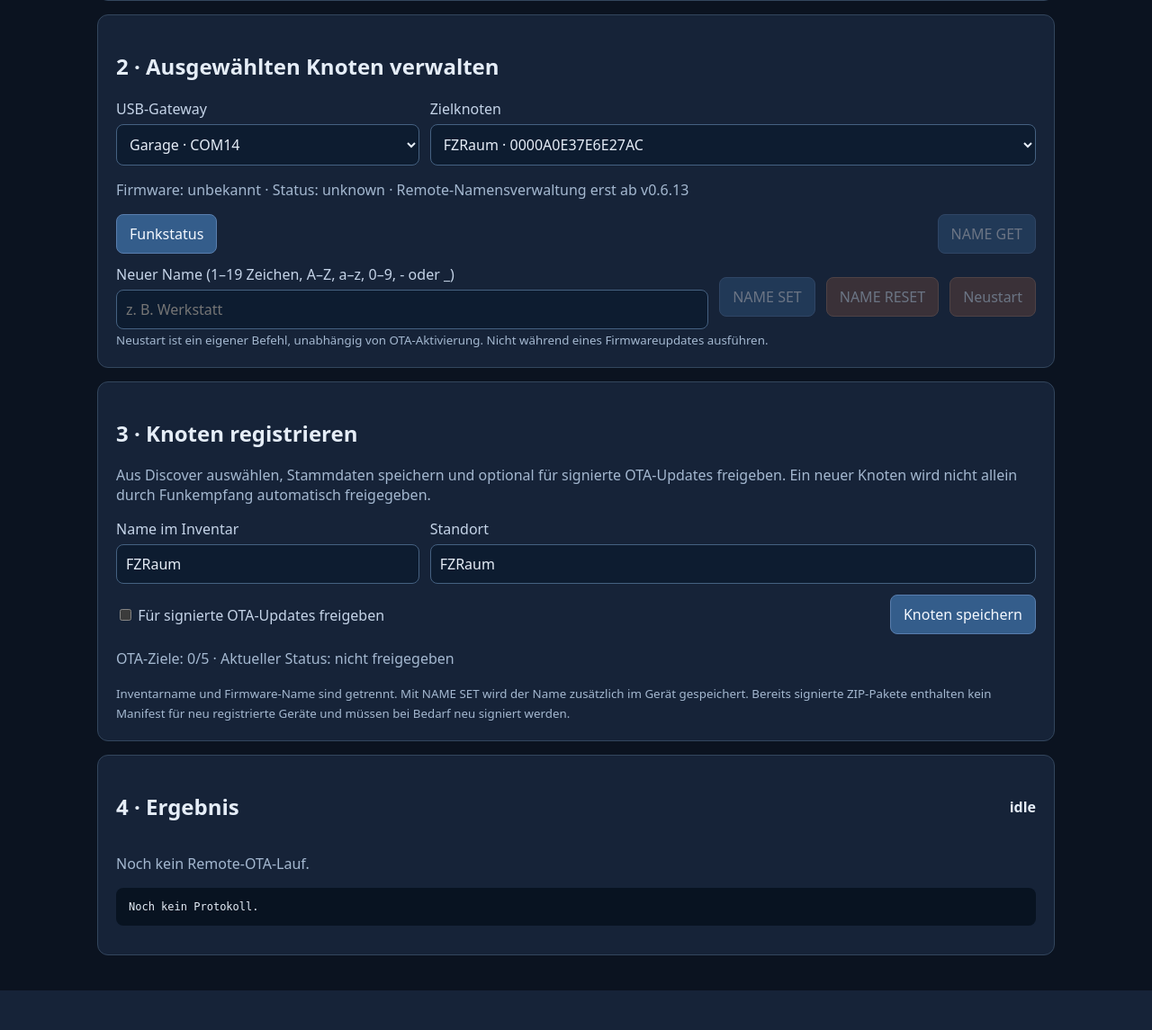
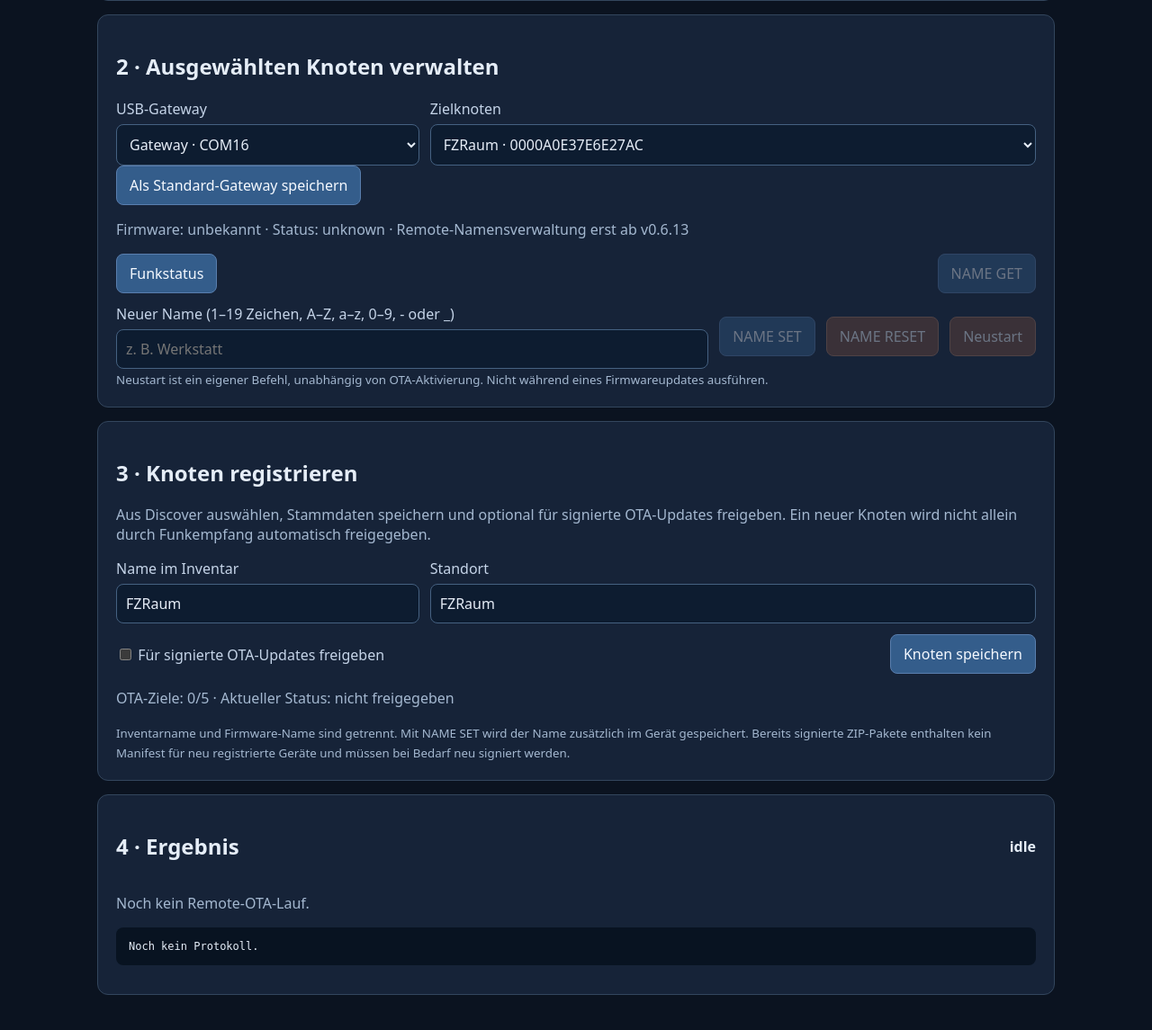
Before and after one commit to lexxi/smoke-listener-mesh, a Flask app: page /nodes in a window 1280 px wide. Shown: the part 679-1824 px from the top of the page at 90% size. Before the commit the page ends 1780 px from the top, so only its background shows below. Run offline with Flask 3, Linux system fonts and the light colour scheme; data that the repository does not hold is empty.

Commit message:
ui: choose and save preferred management gateway from nodes page

```diff
--- a/web/templates/nodes.html
+++ b/web/templates/nodes.html
@@ -30,6 +30,7 @@ tr.pick{cursor:pointer}tr.pick:hover{background:#20324b}tr.selected{background:#
 <h2>2 · Ausgewählten Knoten verwalten</h2>
 <div class="row"><label style="flex:1;min-width:200px">USB-Gateway<select id="gateway"></select></label>
 <label style="flex:2;min-width:240px">Zielknoten<select id="target"></select></label></div>
+<div class="row"><button id="gateway-default" type="button">Als Standard-Gateway speichern</button><small id="gateway-default-info" class="muted"></small></div>
 <p id="selected-info" class="muted"></p>
 <div class="row" style="margin:12px 0"><button id="status">Funkstatus</button><button id="get">NAME GET</button></div>
 <div class="row"><label style="flex:2;min-width:230px">Neuer Name (1–19 Zeichen, A–Z, a–z, 0–9, - oder _)
@@ -116,7 +117,7 @@ async function load(){
  const r=await fetch('/api/remote/config',{cache:'no-store'});if(!r.ok)throw Error('Gateway-Konfiguration fehlt');
  const j=await r.json();csrf=j.csrf;gateways=j.gateways;
  for(const gw of gateways){const o=document.createElement('option');o.value=gw.port;o.textContent=gw.name+' · '+gw.port;$('gateway').append(o)}
- if(gateways.some(x=>x.port==='COM14'))$('gateway').value='COM14';
+ if(gateways.some(x=>x.port===j.default_gateway))$('gateway').value=j.default_gateway;
  await loadRegistry();await discover();await jobRefresh();
 }
 async function action(a){
@@ -176,6 +177,18 @@ async function saveRegistry(){
  finally{$('registry-save').disabled=false}
 }
 $('registry-save').onclick=saveRegistry;
+async function saveGatewayDefault(){
+ const g=$('gateway').value;
+ if(!g)return;
+ try{
+  const r=await fetch('/api/remote/default-gateway',{method:'POST',
+   headers:{'Content-Type':'application/json','X-Remote-CSRF':csrf},
+   body:JSON.stringify({gateway:g})});
+  const j=await r.json();if(!r.ok)throw Error(j.error||'HTTP '+r.status);
+  $('gateway-default-info').textContent='Standard gespeichert: '+j.default_gateway;
+ }catch(e){$('gateway-default-info').textContent='Fehler: '+e.message}
+}
+$('gateway-default').onclick=saveGatewayDefault;
 $('discover').onclick=discover;$('gateway').onchange=selection;$('target').onchange=selection;
 for(const [id,a] of [['status','STATUS'],['get','NAME_GET'],['set','NAME_SET'],['reset','NAME_RESET'],['restart','RESTART']])
  $(id).onclick=()=>action(a);
```
